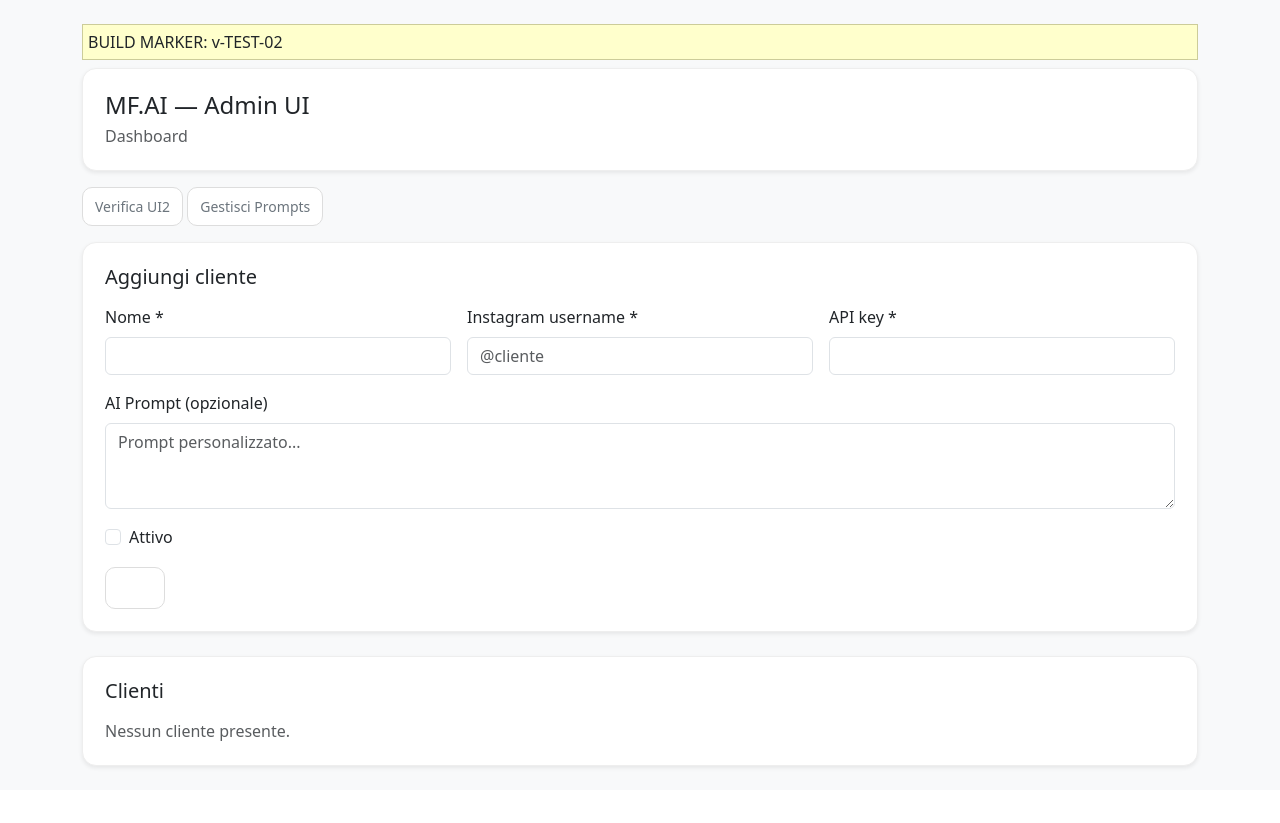
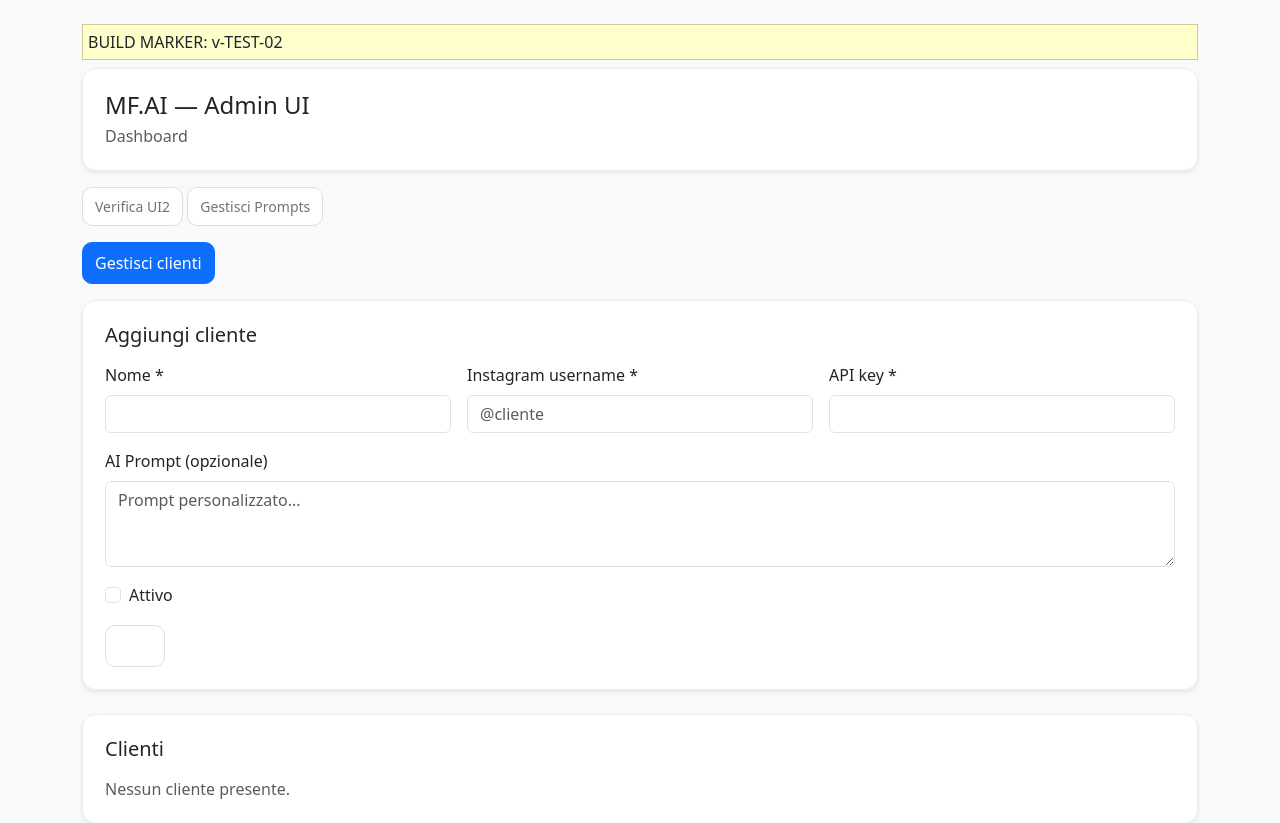
Before and after one commit to mirkofusco/MFAI, a FastAPI app: template app/admin_ui/templates/home.html in a window 1280 px wide. Shown: the part 56-879 px from the top of the page. Before the commit the page ends 825 px from the top, so only its background shows below. Run offline with FastAPI, Linux system fonts and the light colour scheme; the template is opened without the code that fills it, so the values that code supplies are empty; parts of the project's set-up code (start-up, migrations or seed data) failed here and were passed over.

Commit message:
fix(deploy): Procfile, deps, static mount e pagina /ui2/clients

```diff
--- a/app/admin_ui/templates/home.html
+++ b/app/admin_ui/templates/home.html
@@ -39,6 +39,7 @@
   <a class="btn btn-outline-secondary btn-sm" href="/ui2/ping">Verifica UI2</a>
   <a class="btn btn-outline-secondary btn-sm" href="/admin/prompts-ui">Gestisci Prompts</a>
 </div>
+<p><a class="btn primary" href="/ui2/clients">Gestisci clienti</a></p>
 
 <!-- Aggiungi cliente -->
 <div class="card shadow-sm mb-4">
```
Also changed, not shown: requirements.txt (+8 -0 lines), 1 other file.
